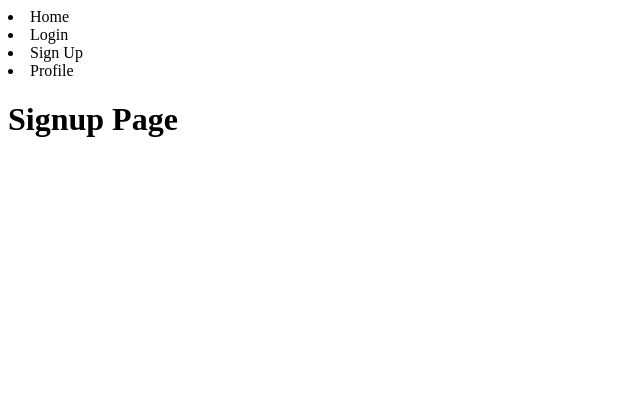
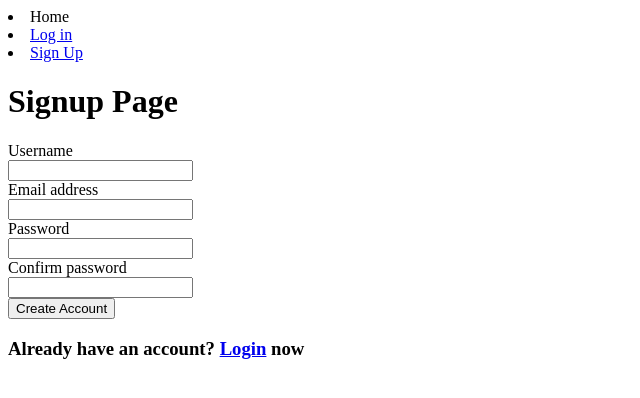
Before and after one commit to zuri-training/Team_87_zuri_fetch_metadata, a Django app: page /signup in a window 1280 px wide. Shown: the top 398 px of the page, without its empty margins (0-640 px from the left). Run offline with Django 4.2, Linux system fonts and the light colour scheme.

Commit message:
add user authentication

```diff
--- a/metadata/templates/base.html
+++ b/metadata/templates/base.html
@@ -1,18 +1,22 @@
 <!DOCTYPE html>
 <html lang="en">
 	<head>
-    <meta charset="UTF-8">
-    <meta http-equiv="X-UA-Compatible" content="IE=edge">
-    <meta name="viewport" content="width=device-width, initial-scale=1.0">
+		<meta charset="UTF-8" />
+		<meta http-equiv="X-UA-Compatible" content="IE=edge" />
+		<meta name="viewport" content="width=device-width, initial-scale=1.0" />
 		<title>MetaData Extractor | Get detailed information on your files</title>
 	</head>
 	<body>
 		<header>
 			<nav>
 				<li>Home</li>
-            <li>Login</li>
-            <li>Sign Up</li>
+				{% if user.is_authenticated %}
+				<li><a href="logout">Logout</a></li>
 				<li>Profile</li>
+				{% else %}
+				<li><a href="/login">Log in</a></li>
+				<li><a href="/signup">Sign Up</a></li>
+				{% endif %}
 			</nav>
 		</header>
 
--- a/metadata/templates/index.html
+++ b/metadata/templates/index.html
@@ -3,5 +3,7 @@
 {% block content %}
 
 <h1>Home Page</h1>
-
+{% if user.is_authenticated %}
+<h4>Welcome {{user.username}}</h4>
+{% endif %}
 {% endblock %}
--- a/metadata/templates/signup.html
+++ b/metadata/templates/signup.html
@@ -4,5 +4,20 @@
 {% block content %}
 
 <h1>Signup Page</h1>
-
+{% for message in messages %}
+<h5>{{message}}</h5>
+{% endfor %}
+<form action="signup" method="POST" id="form">
+	{% csrf_token %}
+	<label for="username">Username</label><br />
+	<input type="text" name="username" required /><br />
+	<label for="email">Email address</label><br />
+	<input type="email" name="email" required /><br />
+	<label for="password">Password</label><br />
+	<input type="password" name="password" required /><br />
+	<label for="pass2">Confirm password</label><br />
+	<input type="password" name="pass2" required /><br />
+	<input type="submit" value="Create Account" />
+</form>
+<h3>Already have an account? <a href="login">Login</a> now</h3>
 {% endblock %}
--- a/metadata/urls.py
+++ b/metadata/urls.py
@@ -1,10 +1,11 @@
 from django.contrib import admin
 from django.urls import path
-from .views import login, signup, index, profile
+from . import views
 
 urlpatterns = [
-    path("", index, name="index"),
-    path("login", login, name="login"),
-    path("signup", signup, name="signup"),
-    path("profile", profile, name="profile")
+    path("", views.index, name="index"),
+    path("login", views.login, name="login"),
+    path("logout", views.logout, name="logout"),
+    path("signup", views.signup, name="signup"),
+    path("profile", views.profile, name="profile")
 ]
--- a/metadata/views.py
+++ b/metadata/views.py
@@ -1,17 +1,62 @@
-from django.shortcuts import render
-
+from django.shortcuts import render, redirect
+from django.contrib.auth.models import User, auth
+from django.contrib import messages
+from django.contrib.messages.views import SuccessMessageMixin
 # Create your views here.
 
 
 def index(request):
-    return render(request, "index.html")
+    context = {}
+    if request.method == 'POST':
+        username = request.POST['username']
+        context = {'username': username}
+    return render(request, "index.html", context)
 
 
 def login(request):
+    if request.method == 'POST':
+        username = request.POST['username']
+        password = request.POST['password']
+        user = auth.authenticate(username=username, password=password)
+        if user is not None:
+            auth.login(request, user)
+            return redirect('/')
+        else:
+            messages.info(request, 'Invalid username or password')
+            return redirect('/login')
+        return render(request, 'login.html')
     return render(request, "login.html")
 
 
+def logout(request):
+    auth.logout(request)
+    return redirect('/')
+
+
 def signup(request):
+    if request.method == 'POST':
+        username = request.POST['username']
+        email = request.POST['email']
+        password = request.POST['password']
+        password2 = request.POST['pass2']
+        pass2 = request.POST['pass2']
+        if password == pass2:
+            if User.objects.filter(email=email).exists():
+                messages.info(request, "Email already exist")
+                return redirect('signup')
+            elif User.objects.filter(username=username).exists():
+                messages.info(request, "Username already exist")
+                return redirect('signup')
+            else:
+                user = User.objects.create_user(
+                    username=username, email=email, password=password)
+                user.save()
+                messages.info(request, "Account created")
+                return redirect('login')
+        else:
+            messages.info(request, "Password didnt match")
+            return redirect('signup')
+
     return render(request, "signup.html")
 
 
```
Also changed, not shown: metadata/templates/login.html (+14 -3 lines). Lines whose indentation alone changed are shown as unchanged.
